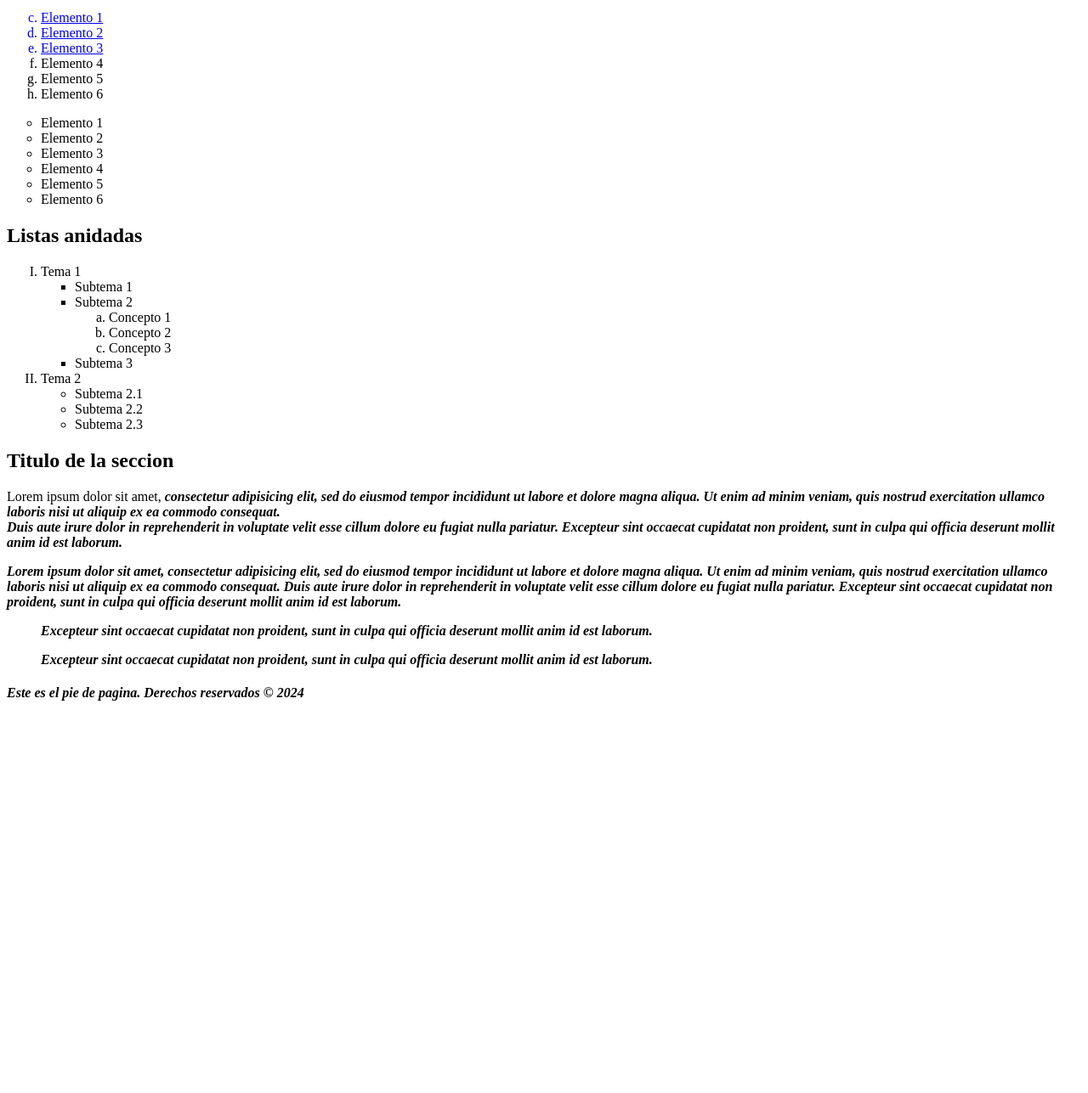
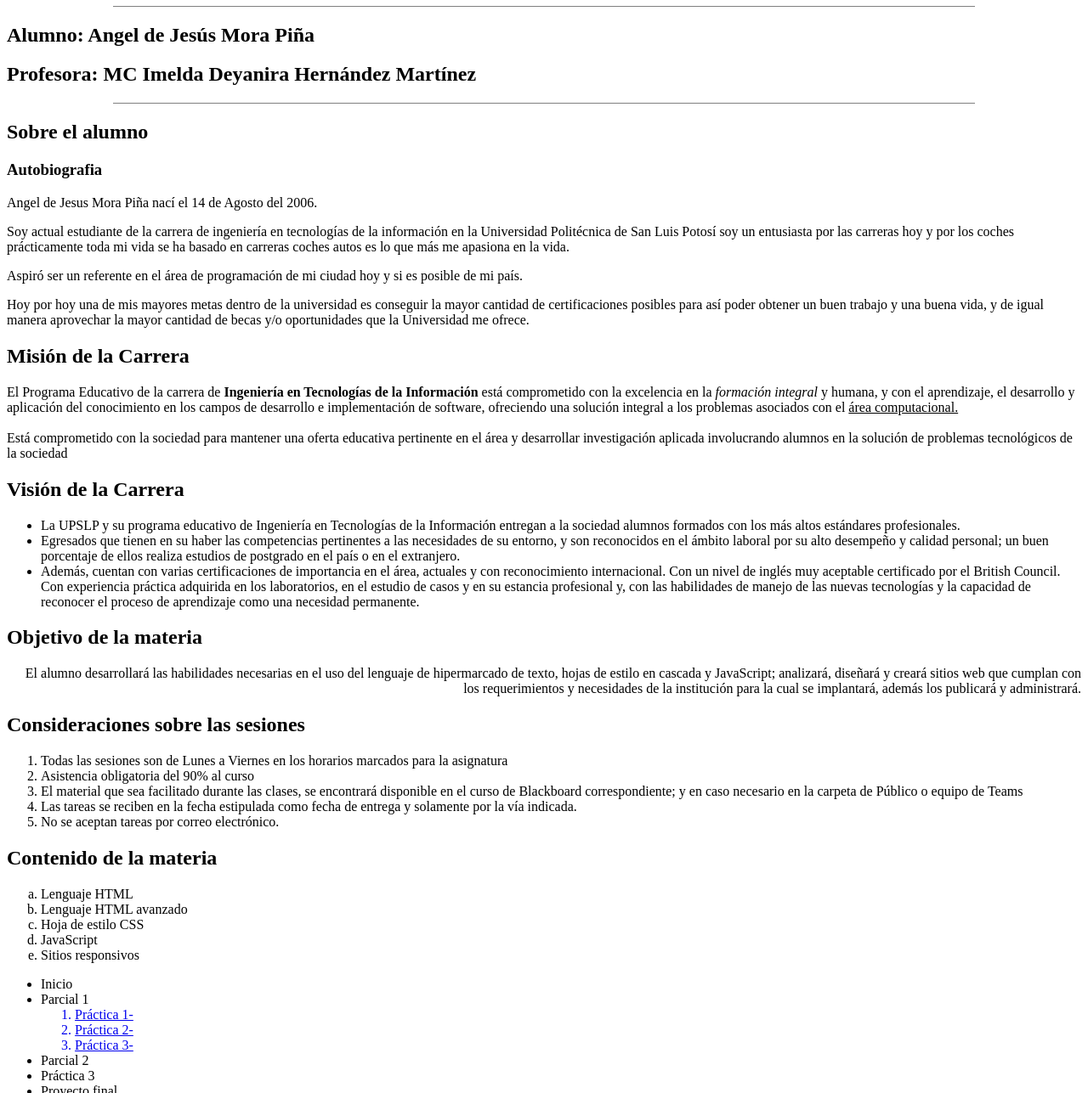
Before and after one commit to JesusMora14/Progra_web, a plain HTML site: page index.html in a window 1280 px wide. Shown: the part 297-1584 px from the top of the page at 85% size. Before the commit the page ends 1143 px from the top, so only its background shows below. Drawn offline with Linux system fonts and the light colour scheme.

Commit message:
index.html
version de practica 1

```diff
--- a/index.html
+++ b/index.html
@@ -2,107 +2,97 @@
 <html>
 <head> <!-- Se utiliza head para informacion de la pagina-->
 	<meta name="viewport" content="width=device-width, initial-scale=1">
-	<title>Mi primera pagina</title>
+	<title>Portafolio de evidencias</title>
 	<meta charset="utf-8"/> <!--Define el conjunto de caracteres a utilizar-->
-	<meta name="autor" content="UPSLP">
-	<link rel="icon" type="image/png" href="imagenes/logo.png">
+    <link rel="icon" type="image/png" href="images/logo.png">
 </head>
 <body>
 	<!-- Se utiliza header para contenido de la pagina (Es como un encabezado)-->
 	<!-- h1 es usado para definir titulos, mientras mas peuqeño sea el numero de la h mas pequeño es la letra-->
-	<header>
-		<h1>Título principal</h1>
-		<h2>Subtítulo 2</h2>
-		<h3>Subtítulo 3</h3>
-		<h4>Subtítulo 4</h4>
-		<h5>Subtítulo 5</h5>
-		<h6>Subtítulo 6</h6>
+	<header align="center">
+		<h1>Portafolio de evidencias</h1>
+		<h1>Programación web I</h1>
+		<h1>Ingeniería en Tecnologías de la Información</h1>
+		<h2>Universidad Politécnica de San Luis Potosí</h2>
+		<h1>Primavera 2024</h1>
 	</header>
-	<!-- Barra de navegación-->
-
-	<!-- En las lisas ordenadas (<ol>) se pueden poner numeros, numeros romanos o caracteres. Cada elemento se agrega con la etiqueta (<li>)-->
-
-	<!-- En las listas desordenadas (<ul>) llevan viñetas, como circulos o algo asi-->
-
-	<nav>
-		<hr width="50%" align="right" size="5px" noshade color="blue" /> <!-- Esto de aqui sirve para poner una linea width es el tamaño (tratar de ponerlo en porcentajes por que asi se adapta al tamaño de la pagina) ////// align la posicion en la que estará ///// size es el alto de la linea, se escribe en pixeles o un valor hexadecimal-->
-		<!-- Lista ordenada-->
-		<ol type="a" start="3"> <!-- el type define el tipo de caracter y start el numero en el que va a iniciar-->
-			<a href="https://www.upslp.edu.mx/upslp/" alt="Pagina de la universidad">
-			<li>Elemento 1</li>
-			</a>
-			<a href="https://www.google.com.mx/" alt="Ir a la Pagina de Google">
-			<li>Elemento 2</li>
-			</a>
-			<a href="Informacion.html"alt="Pagina Informativa">
-			<li>Elemento 3</li>
-			</a>
-			<li>Elemento 4</li>
-			<li>Elemento 5</li>
-			<li>Elemento 6</li>
-
+	<hr width="80%" align="center" size="1px" noshade />
+	<h2 align="left">Alumno: Angel de Jesús Mora Piña</h2>
+	<h2 align="left">Profesora: MC Imelda Deyanira Hernández Martínez</h2>
+	<hr width="80%" align="center" size="1px" noshade />
+	<h2>Sobre el alumno</h2>
+	<article>
+		<section>
+	<h3>Autobiografia</h3>
+	<p> Angel de Jesus Mora Piña nací el 14 de Agosto del 2006.</p>
+		<p>Soy actual estudiante de la carrera de ingeniería en tecnologías de la información en la Universidad Politécnica de San Luis Potosí soy un entusiasta por las carreras hoy y por los coches prácticamente toda mi vida se ha basado en carreras coches autos es lo que más me apasiona en la vida.</p>
+		<p>Aspiró ser un referente en el área de programación de mi ciudad hoy y si es posible de mi país.</p>
+		<p>Hoy por hoy una de mis mayores metas dentro de la universidad es conseguir la mayor cantidad de certificaciones posibles para así poder obtener un buen trabajo y una buena vida, y de igual manera aprovechar la mayor cantidad de becas y/o oportunidades que la Universidad me ofrece.</p>
+		</section>
+	</article>
+		<section>
+	<h2>Misión de la Carrera</h2>
+	<p>
+		El Programa Educativo de la carrera de <b>Ingeniería en Tecnologías de la Información </b> está comprometido con la excelencia en la <i>formación integral</i> y humana, y con el aprendizaje, el desarrollo y aplicación del conocimiento en los campos de desarrollo e implementación de software, ofreciendo una solución integral a los problemas asociados con el <u>área computacional.</u>
+		<br><br>
+		Está comprometido con la sociedad para mantener una oferta educativa pertinente en el área y desarrollar investigación aplicada involucrando alumnos en la solución de problemas tecnológicos de la sociedad
+	</p>
+	<h2>Visión de la Carrera</h2>
+	<p>
+		<ul type="disc">
+			<li>La UPSLP y su programa educativo de Ingeniería en Tecnologías de la Información entregan a la sociedad alumnos formados con los más altos estándares profesionales.</li>
+			<li>Egresados que tienen en su haber las competencias pertinentes a las necesidades de su entorno, y son reconocidos en el ámbito laboral por su alto desempeño y calidad personal; un buen porcentaje de ellos realiza estudios de postgrado en el país o en el extranjero.</li>
+			<li>Además, cuentan con varias certificaciones de importancia en el área, actuales y con reconocimiento internacional. Con un
+				nivel de inglés muy aceptable certificado por el British Council. Con experiencia práctica adquirida en los laboratorios, en el
+				estudio de casos y en su estancia profesional y, con las habilidades de manejo de las nuevas tecnologías y la capacidad de
+				reconocer el proceso de aprendizaje como una necesidad permanente. </li>
+		</ul>
+	</p>
+	<h2>Objetivo de la materia</h2>
+	<p align="right">
+		El alumno desarrollará las habilidades necesarias en el uso del lenguaje de hipermarcado de texto, hojas de estilo en cascada
+y JavaScript; analizará, diseñará y creará sitios web que cumplan con los requerimientos y necesidades de la institución para
+la cual se implantará, además los publicará y administrará.
+	</p>
+	</section>
+	<h2>Consideraciones sobre las sesiones</h2>
+		<p>
+			<ol type="1" start="1">
+				<li>Todas las sesiones son de Lunes a Viernes en los horarios marcados para la asignatura</li>
+				<li>Asistencia obligatoria del 90% al curso</li>
+				<li>El material que sea facilitado durante las clases, se encontrará disponible en el curso de Blackboard correspondiente; y en
+					caso necesario en la carpeta de Público o equipo de Teams</li>
+				<li>Las tareas se reciben en la fecha estipulada como fecha de entrega y solamente por la vía indicada. </li>
+				<li>No se aceptan tareas por correo electrónico.</li>
+			</ol>
+		</p>
+		<h2>Contenido de la materia</h2>
+		<ol type="a" start="1">
+			<li>Lenguaje HTML</li>
+			<li>Lenguaje HTML avanzado</li>
+			<li>Hoja de estilo CSS</li>
+			<li>JavaScript</li>
+			<li>Sitios responsivos</li>
 		</ol>
-	</nav>
-	<!-- Lista desordenada-->
-	<ul type="circle">
-		<li>Elemento 1</li>
-		<li>Elemento 2</li>
-		<li>Elemento 3</li>
-		<li>Elemento 4</li>
-		<li>Elemento 5</li>
-		<li>Elemento 6</li>
-
-	</ul>
-	<h2>Listas anidadas</h2>
-	<ol type="I" start="1">
-		<li>Tema 1</li>
-		<ul type="square">
-			<li>Subtema 1</li>
-			<li>Subtema 2</li>
-			<ol type="a">
-				<li>Concepto 1</li>
-				<li>Concepto 2</li>
-				<li>Concepto 3</li>
-			</ol>
-			<li>Subtema 3</li>
+		<ul type="disc">
+			<li>Inicio</li>
+			<li>Parcial 1
+				<ol type="1" start="1">
+					<a href="https://upslpedu-my.sharepoint.com/:f:/g/personal/183475_upslp_edu_mx/EssnFtj81QtEkASRK8HQB6EBudUVD8_OXeqdbgAEM5vOAA?e=FArFP6" alt="Practica 1">
+					<li>Práctica 1-</li>
+				</a>
+				<a href="https://upslpedu-my.sharepoint.com/:f:/g/personal/183475_upslp_edu_mx/EjKHjNflR_JAi62GiKD5W4UBT4S7so3mwVZBmlwHl-iSfg?e=eh2pCI" alt="Practica 2">
+					<li>Práctica 2-</li>
+				</a>
+				<a href="https://upslpedu-my.sharepoint.com/:f:/g/personal/183475_upslp_edu_mx/Eo9FuEblbIpIvw9n9zfzB54BiNAQkl-diFI7RHNcKTQtIg?e=PuTpzd" alt="Practica 3">
+					<li>Práctica 3-</li>
+				</a>
+				</ol>
+			</li>
+			<li>Parcial 2</li>
+			<li>Práctica 3</li>
+			<li>Proyecto final</li>
 		</ul>
-		<li>Tema 2</li>
-		<ul>
-			<li>Subtema 2.1</li>
-			<li>Subtema 2.2</li>
-			<li>Subtema 2.3</li>
-		</ul>
-	</ol>
-	<section>
-		<h1>Titulo de la seccion</h1>
-		<p>
-			Lorem ipsum dolor sit amet, <i> <b> consectetur adipisicing elit, sed do eiusmod
-			tempor incididunt ut labore et dolore magna aliqua. Ut enim ad minim veniam,
-			quis nostrud exercitation ullamco laboris nisi ut aliquip ex ea commodo
-			consequat.<b/> <i/>
-			<br/> <!-- Esto funciona como un salto de linea-->
-			Duis aute irure dolor in reprehenderit in voluptate velit esse
-			cillum dolore eu fugiat nulla pariatur. Excepteur sint occaecat cupidatat non
-			proident, sunt in culpa qui officia deserunt mollit anim id est laborum.
-		</p>
-		<p>
-			Lorem ipsum dolor sit amet, consectetur adipisicing elit, sed do eiusmod
-			tempor incididunt ut labore et dolore magna aliqua. Ut enim ad minim veniam,
-			quis nostrud exercitation ullamco laboris nisi ut aliquip ex ea commodo
-			consequat. Duis aute irure dolor in reprehenderit in voluptate velit esse
-			cillum dolore eu fugiat nulla pariatur. Excepteur sint occaecat cupidatat non
-			proident, sunt in culpa qui officia deserunt mollit anim id est laborum.
-
-		</p>
-	</section>
-	<aside> <!-- Es para una barra lateral-->
-		<blockquote>Excepteur sint occaecat cupidatat non
-		proident, sunt in culpa qui officia deserunt mollit anim id est laborum.</blockquote> <!-- Agrega una tabulacion-->
-		<blockquote>Excepteur sint occaecat cupidatat non
-		proident, sunt in culpa qui officia deserunt mollit anim id est laborum.</blockquote>
-	</aside>
-	<footer>
-		<h4>Este es el pie de pagina. Derechos reservados &copy; 2024</h4>
-	</footer>
+ <!--HECHO POR ANGEL DE JESÚS MORA PIÑA-->
 </body>
 </html>
```
